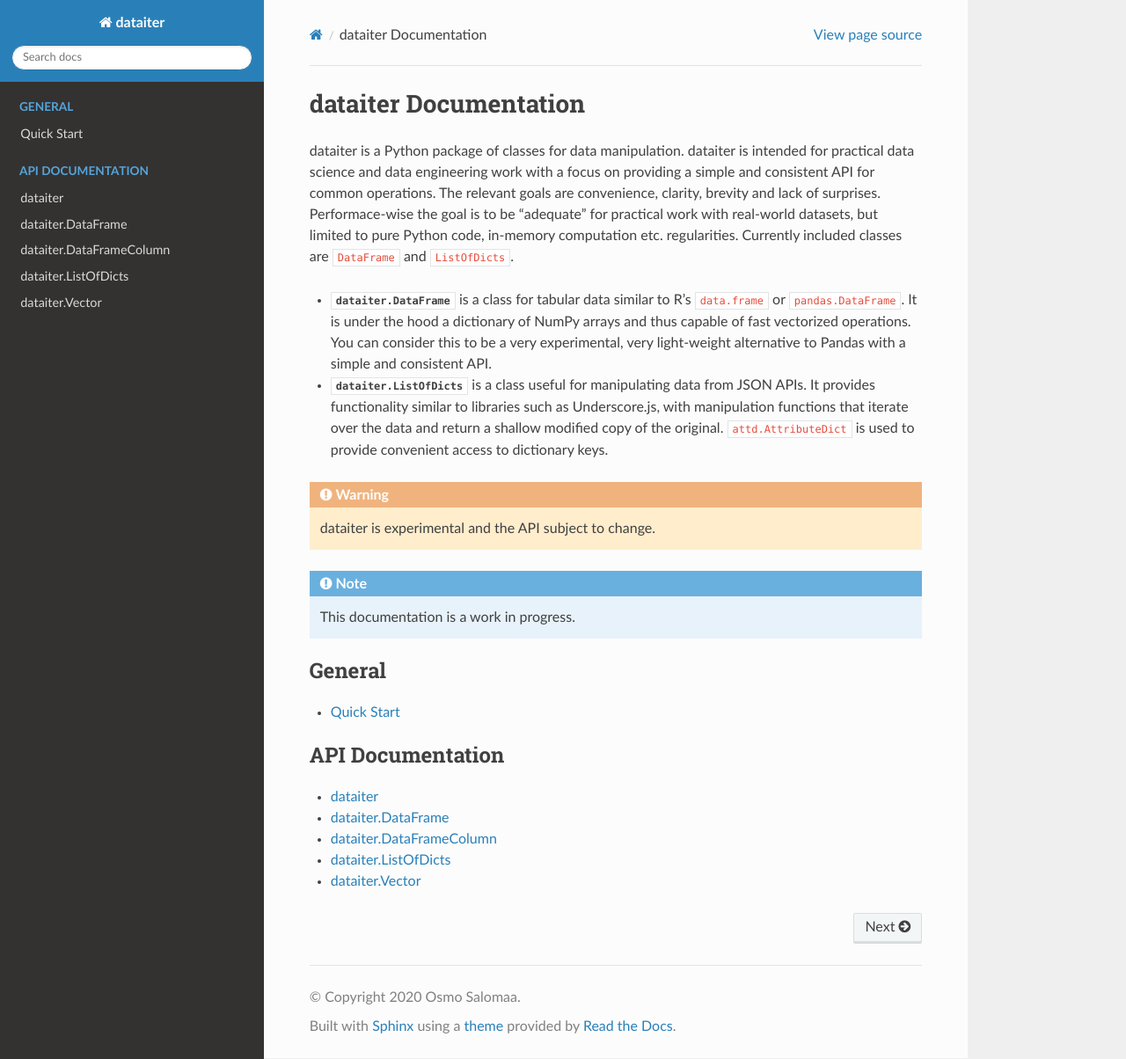
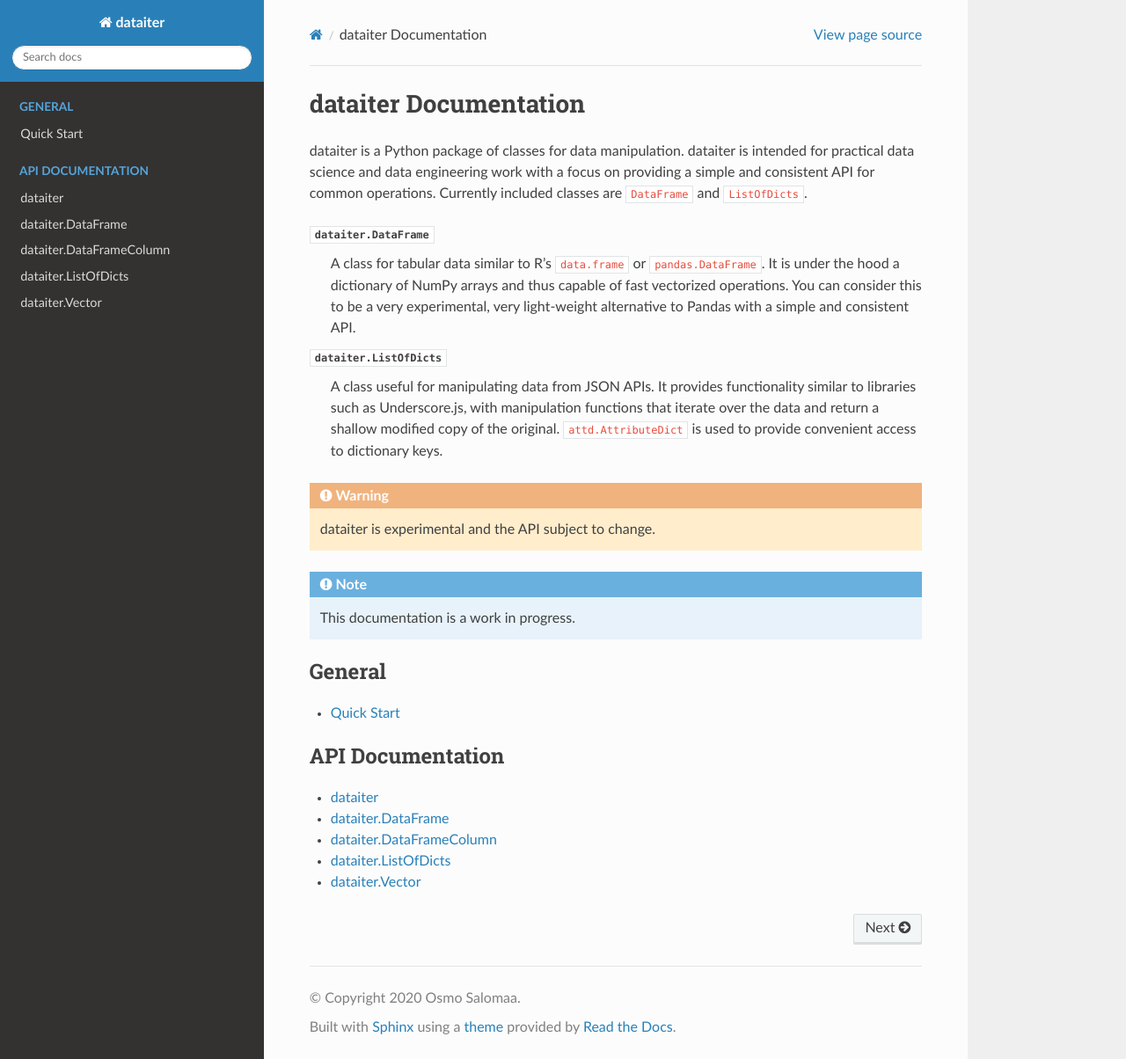
Before and after one commit to otsaloma/dataiter, a Sphinx documentation site: the page built from doc/index.rst, in a window 1280 px wide and 1204 px high. Shown: the whole window at 88% size. Built offline with Sphinx 7.4.7 and the Read the Docs theme 2.0.0, drawn with Linux system fonts in a browser that asks for light colours.

Commit message:
Tweak documentation

```diff
--- a/doc/index.rst
+++ b/doc/index.rst
@@ -4,24 +4,21 @@ dataiter Documentation
 dataiter is a Python package of classes for data manipulation. dataiter
 is intended for practical data science and data engineering work with a
 focus on providing a simple and consistent API for common operations.
-The relevant goals are convenience, clarity, brevity and lack of
-surprises. Performace-wise the goal is to be "adequate" for practical
-work with real-world datasets, but limited to pure Python code,
-in-memory computation etc. regularities. Currently included classes are
-``DataFrame`` and ``ListOfDicts``.
+Currently included classes are ``DataFrame`` and ``ListOfDicts``.
 
-* :class:`dataiter.DataFrame` is a class for tabular data similar to R's
-  ``data.frame`` or ``pandas.DataFrame``. It is under the hood a
-  dictionary of NumPy arrays and thus capable of fast vectorized
-  operations. You can consider this to be a very experimental, very
-  light-weight alternative to Pandas with a simple and consistent API.
+:class:`dataiter.DataFrame`
+   A class for tabular data similar to R's ``data.frame`` or
+   ``pandas.DataFrame``. It is under the hood a dictionary of NumPy
+   arrays and thus capable of fast vectorized operations. You can
+   consider this to be a very experimental, very light-weight
+   alternative to Pandas with a simple and consistent API.
 
-* :class:`dataiter.ListOfDicts` is a class useful for manipulating data
-  from JSON APIs. It provides functionality similar to libraries such as
-  Underscore.js, with manipulation functions that iterate over the data
-  and return a shallow modified copy of the original.
-  ``attd.AttributeDict`` is used to provide convenient access to
-  dictionary keys.
+:class:`dataiter.ListOfDicts`
+   A class useful for manipulating data from JSON APIs. It provides
+   functionality similar to libraries such as Underscore.js, with
+   manipulation functions that iterate over the data and return a
+   shallow modified copy of the original. ``attd.AttributeDict`` is used
+   to provide convenient access to dictionary keys.
 
 .. warning:: dataiter is experimental and the API subject to change.
 
--- a/doc/output.py
+++ b/doc/output.py
@@ -8,7 +8,7 @@ import os
 import sys
 sys.path.insert(0, os.path.abspath("."))
 import dataiter as di
-di.PRINT_MAX_WIDTH = 64
+di.PRINT_MAX_WIDTH = 72
 """
 
 def get_output(lines):
```
Also changed, not shown: 1 other file.
